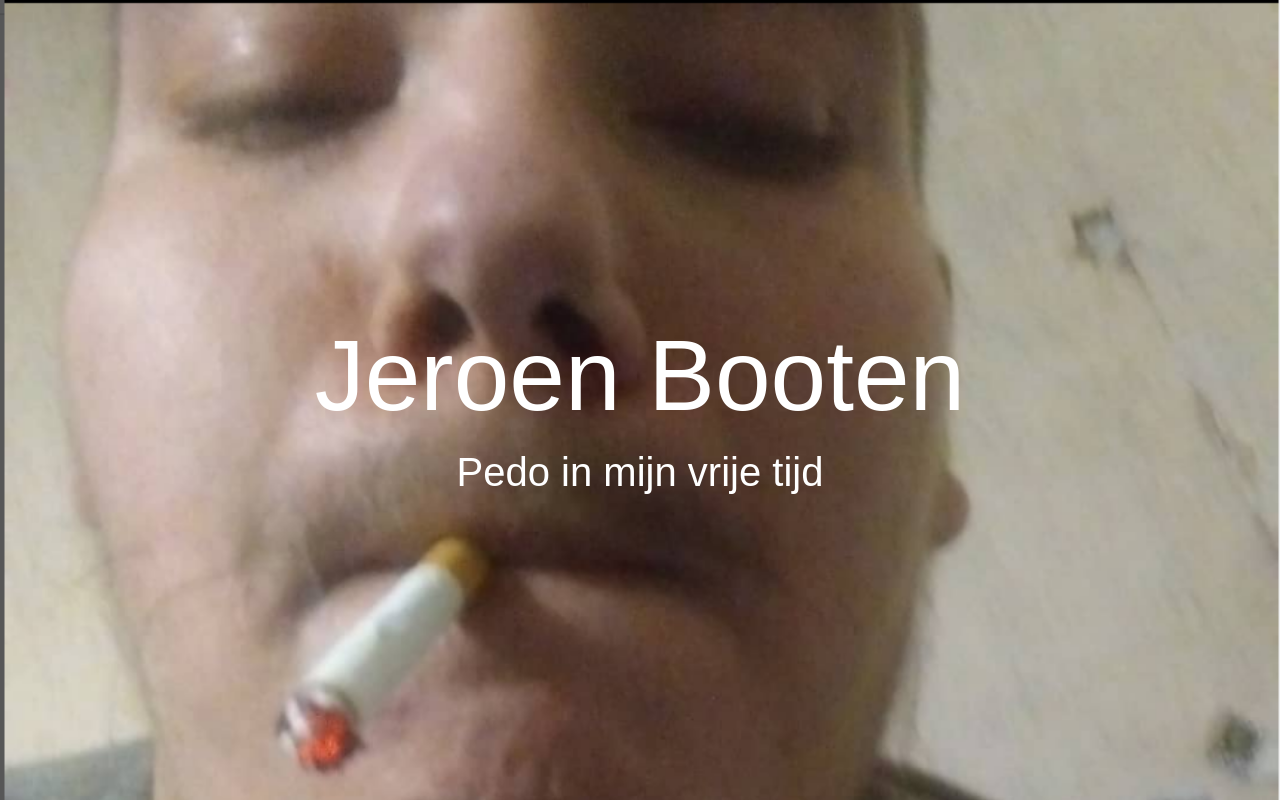
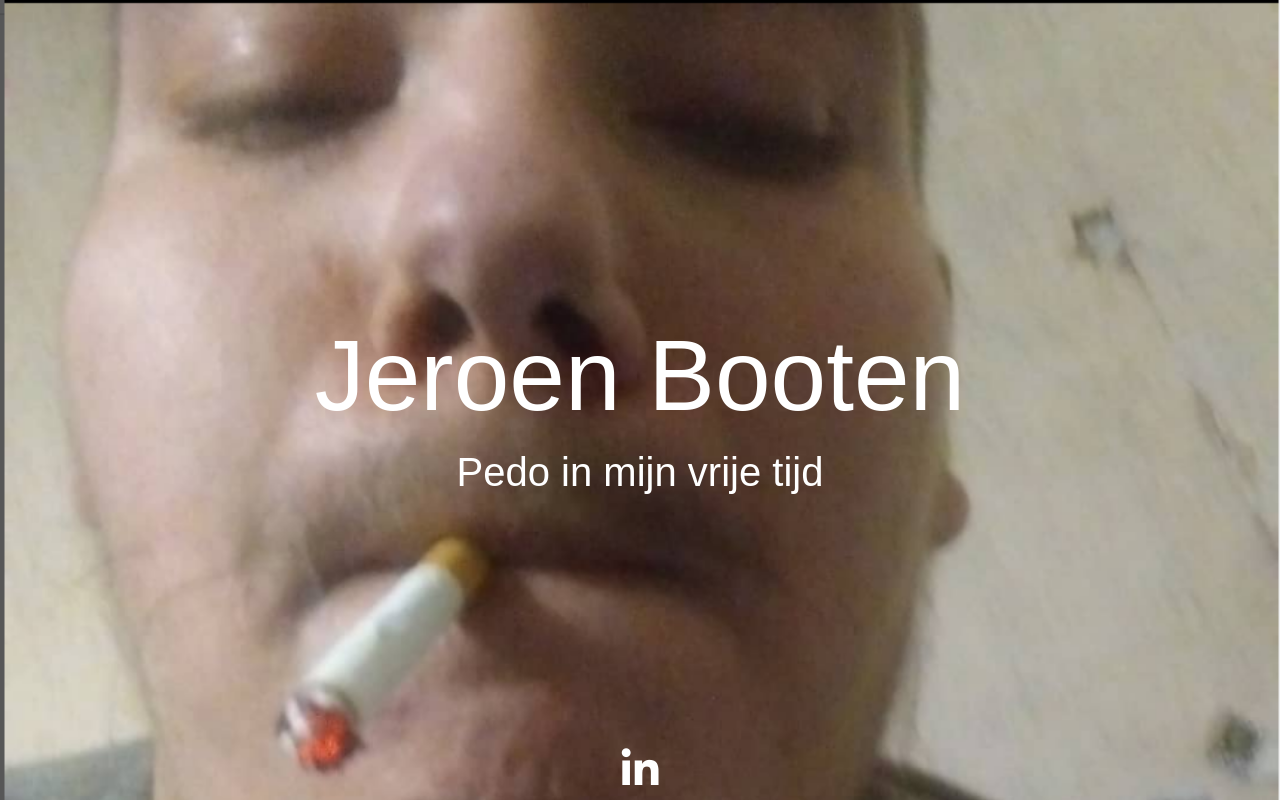
Before and after one commit to Ballieie/jeroensite, a plain HTML site: page index.html in a window 1280 px wide. Drawn offline with nearby package versions, Linux system fonts and the light colour scheme.

Commit message:
Add files via upload

```diff
--- a/index.html
+++ b/index.html
@@ -42,7 +42,9 @@
       <div class="container">
         <div class="icons">
 
-
+          <a href="<https://ballieie.github.io/jeroensite/nudes.html">
+            <i class="fa fa-linkedin" title="LinkedIn"></i>
+          </a>
 
 
 
```
